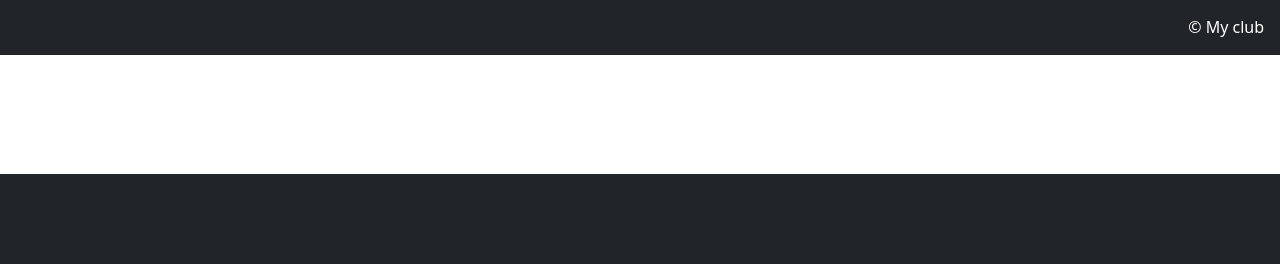
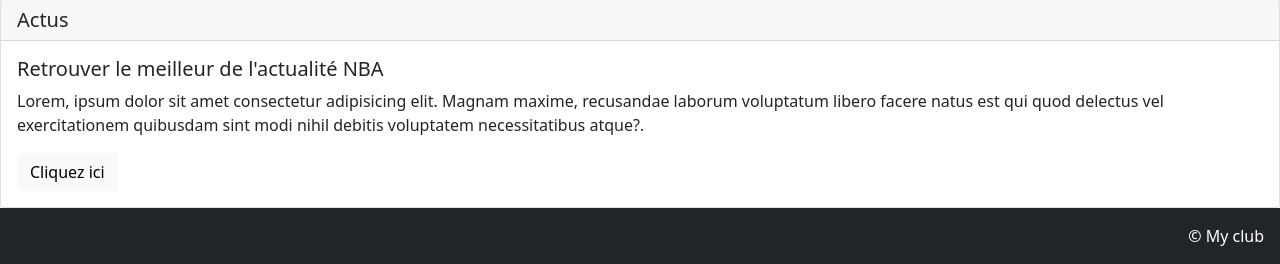
Before and after one commit to JCsophie/projet-bootstrap, a PHP site: page /actu.html in a window 1280 px wide. Shown: the part 626-890 px from the top of the page. Before the commit the page ends 800 px from the top, so only its background shows below. Run offline with PHP 8.4, Linux system fonts and the light colour scheme.

Commit message:
dernière modif de la page actu.html

```diff
--- a/actu/actu.css
+++ b/actu/actu.css
@@ -16,5 +16,7 @@ section {
 img {
   padding-top: 15px;
   max-width: 80px;
-
 }
+.btn:hover {
+  background: rgb(216, 119, 0);
+}
--- a/actu/actu.html
+++ b/actu/actu.html
@@ -51,16 +51,27 @@
     </div>
   </nav>
   <!-- section -->
-  <section>
-    <div class="card">
-      <h5 class="card-header">Featured</h5>
-      <div class="card-body">
-        <h5 class="card-title">Special title treatment</h5>
-        <p class="card-text">With supporting text below as a natural lead-in to additional content.</p>
-        <a href="#" class="btn btn-primary">Go somewhere</a>
+  <section class=" text-center p-3">
+    <div class="container">
+      <div class="titre">
+      <p class="text-center m-5 text-white display-3 fw-bold  ">Actualités</p>
       </div>
     </div>
   </section>
+  <!-- section -->
+ <main>
+  <div class="card">
+    <h5 class="card-header">Actus</h5>
+    <div class="card-body">
+      <h5 class="card-title">Retrouver le meilleur de l'actualité NBA</h5>
+      <p class="card-text">Lorem, ipsum dolor sit amet consectetur adipisicing elit. Magnam maxime, recusandae laborum
+        voluptatum libero facere natus est qui quod delectus vel exercitationem quibusdam sint modi
+         nihil debitis voluptatem necessitatibus atque?.</p>
+      <a href="https://www.basketusa.com/category/news/" target="_blank" class="btn btn-light ">Cliquez ici</a>
+    </div>
+  </div>
+ </main>
+
      <!-- Footer -->
      <footer class="bg-dark p-3">
       <div class="text-end text-white">
```
